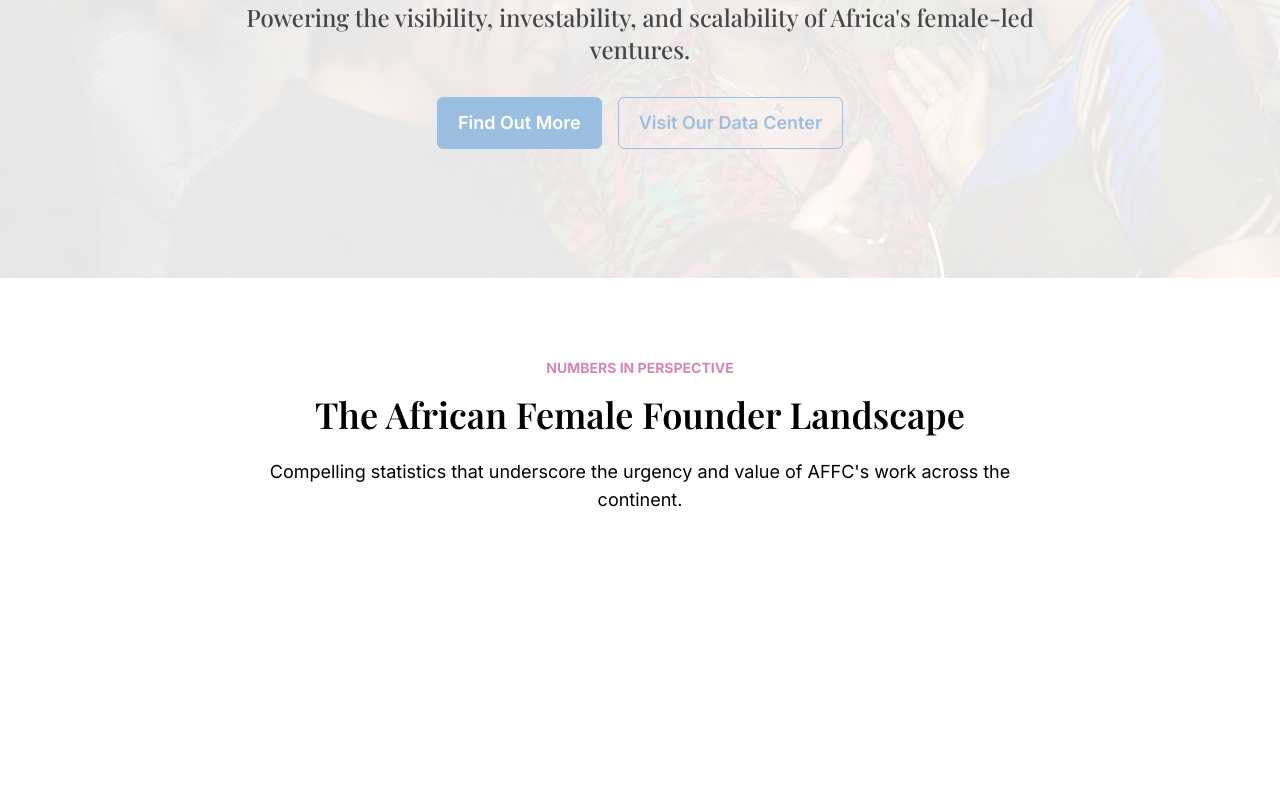
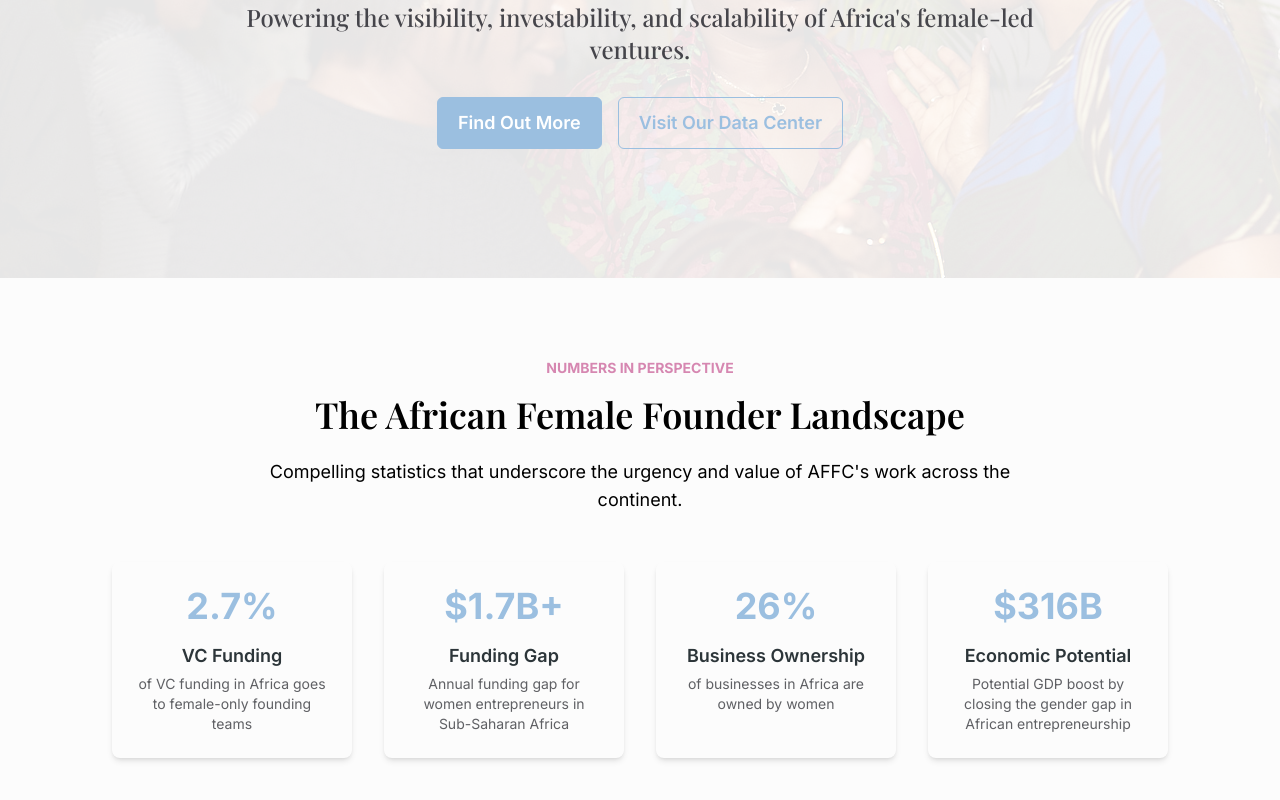
Before and after one commit to Affc25/electher-website, a Next.js app: page / in a window 1280 px wide. Shown: the part 522-1322 px from the top of the page. Built offline with nearby package versions, Linux system fonts and the light colour scheme.

Commit message:
chore: add analytics card

```diff
--- /dev/null
+++ b/components/secondary/Home/AnalyticsSection.tsx
@@ -0,0 +1,73 @@
+import React, { FC } from 'react'
+
+const analyticsData: AnalyticsCardPropsType[] = [
+  {
+    value: "2.7%",
+    title: "VC Funding",
+    description: "of VC funding in Africa goes to female-only founding teams",
+  },
+  {
+    value: "$1.7B+",
+    title: "Funding Gap",
+    description: "Annual funding gap for women entrepreneurs in Sub-Saharan Africa",
+  },
+  {
+    value: "26%",
+    title: "Business Ownership",
+    description: "of businesses in Africa are owned by women",
+  },
+  {
+    value: "$316B",
+    title: "Economic Potential",
+    description: "Potential GDP boost by closing the gender gap in African entrepreneurship",
+  },
+];
+
+
+const AnalyticsSection = () => {
+  return (
+    <section className="px-28 bg-[#f5f5f54d] flex flex-col items-center py-20">
+      <div className="max-w-3xl flex flex-col items-center mb-12">
+        <h3 className="uppercase font-inter font-bold text-affc-pink text-sm mb-4">Numbers in Perspective</h3>
+        <h4 className="text-3xl md:text-4xl font-semibold mb-6">The African Female Founder Landscape</h4>
+        <p className="text-lg font-inter text-center">Compelling statistics that underscore the urgency and value of AFFC's work across the continent.</p>
+      </div>
+      <div className="grid grid-cols-1 md:grid-cols-2 xl:grid-cols-4 gap-8">
+          {
+            analyticsData.map(item=>{
+              return (
+                <AnalyticsCard {...item}/>
+              )
+            })
+          }
+      </div>
+    </section>
+  )
+}
+
+
+type AnalyticsCardPropsType = {
+  value: string,
+  title: string,
+  description: string
+}
+
+const AnalyticsCard:FC<AnalyticsCardPropsType> = ({
+  value,
+  title,
+  description
+}) => {
+  return (
+    <div
+      className="rounded-lg p-6 bg-card text-card-foreground font-inter border-none shadow-md hover:shadow-lg transition-all animate-fade-in"
+    >
+      <h2 className="text-3xl md:text-4xl text-brand font-bold text-center mb-4">{value}</h2>
+      <h4 className="text-lg font-semibold text-center text-affc-gray mb-1">{title}</h4>
+      <p className="text-sm text-[#1b1d23b2] text-center">{description}</p>
+    </div>
+
+
+  )
+}
+
+export default AnalyticsSection
--- a/components/secondary/Home/Header.tsx
+++ b/components/secondary/Home/Header.tsx
@@ -3,7 +3,7 @@
 
 const Header = () => {
   return (
-    <section
+    <header
       id="hero"
       className="w-screen h-screen bg-white bg-blend-lighten flex flex-col items-center justify-center z-10"
       style={{
@@ -32,7 +32,7 @@
         </div>
       </div>
 
-    </section>
+    </header>
   )
 }
 
--- a/components/secondary/Home/index.ts
+++ b/components/secondary/Home/index.ts
@@ -1 +1,2 @@
 export { default as Header } from "./Header"
+export { default as AnalyticsSection } from "./AnalyticsSection"
--- a/pages/index.tsx
+++ b/pages/index.tsx
@@ -1,16 +1,10 @@
-import { Header } from "@/components/secondary/Home";
+import { AnalyticsSection, Header } from "@/components/secondary/Home";
 
 export default function Home() {
   return (
     <div>
       <Header/>
-      <section className="px-28 flex flex-col items-center py-20">
-        <div className="w-[768px] flex flex-col items-center">
-          <h3 className="uppercase font-inter font-bold text-affc-pink text-sm mb-4">Numbers in Perspective</h3>
-          <h4 className="text-3xl md:text-4xl font-semibold mb-6">The African Female Founder Landscape</h4>
-          <p className="text-lg font-inter text-center">Compelling statistics that underscore the urgency and value of AFFC's work across the continent.</p>
-        </div>
-      </section>
+      <AnalyticsSection/>
     </div>
   );
 }
--- a/styles/globals.css
+++ b/styles/globals.css
@@ -3,8 +3,9 @@
 
 @theme {
   --color-brand: #9BBFE0;
+  --color-affc-pink: #D687b1;
+  --color-affc-gray: #2c3539;
   --font-inter: var(--font-inter);
   --color-affc-blue: rgb(155, 191, 224);
-  --color-affc-pink: #D687b1;
   --font-playfair-display: var(--font-playfair-display);
 }
```
